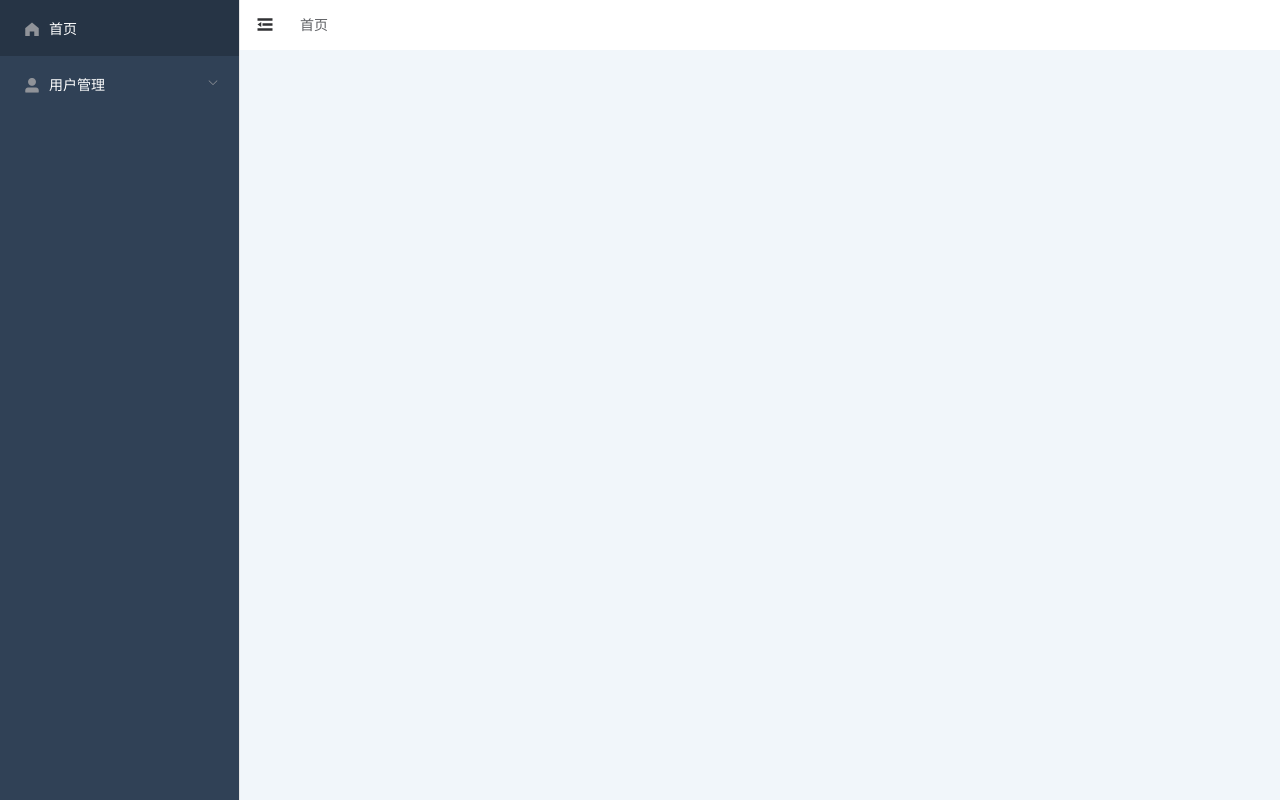
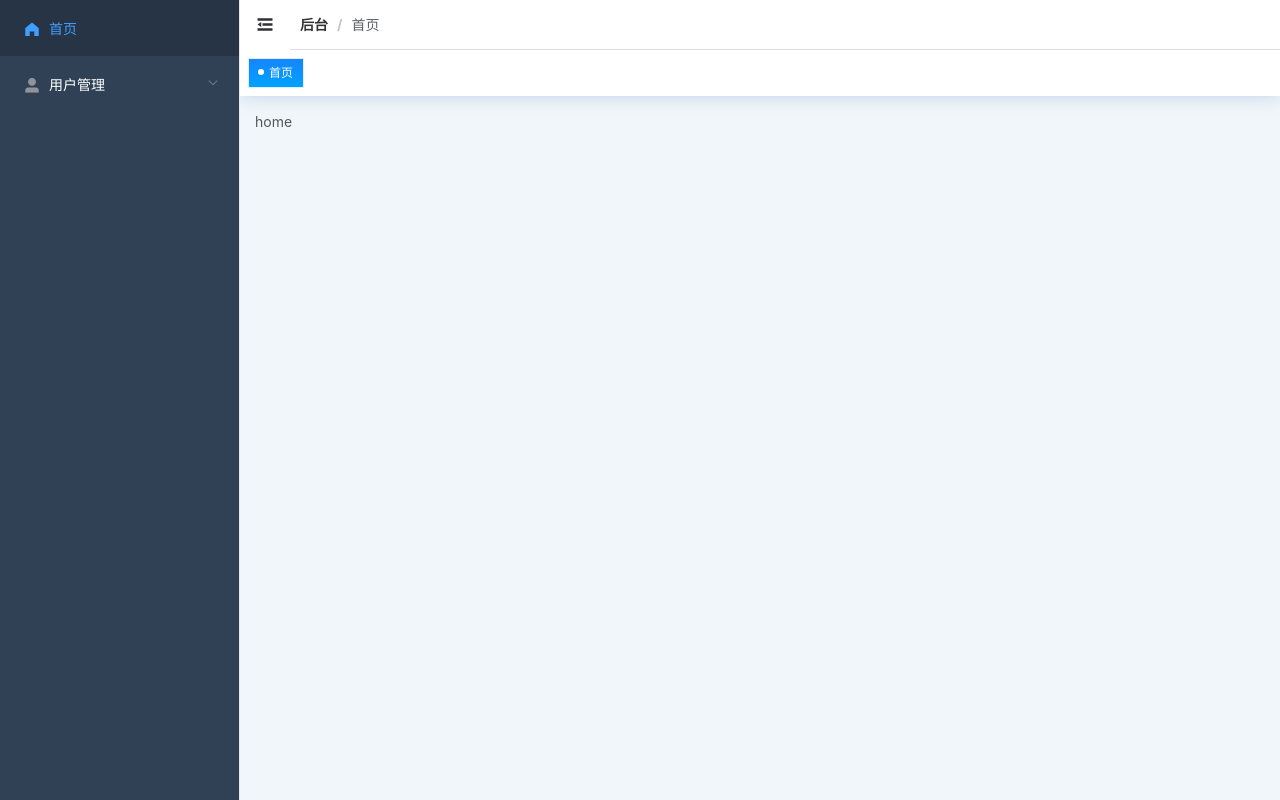
Before and after one commit to chandlerCao/vue-element-admin, a Vue app: page /admin/home in a window 1280 px wide. Built offline with nearby package versions, Linux system fonts and the light colour scheme.

Commit message:
增加页签功能

```diff
--- a/src/App.vue
+++ b/src/App.vue
@@ -1,46 +1,12 @@
 <template>
 	<div id="app">
-		<el-container>
-			<el-aside width="auto">
-				<nav-menu></nav-menu>
-			</el-aside>
-			<el-container>
-				<el-header style="height: 50px;">
-					<div class="nav-menu-fold" @click="collapseHandle">
-						<i v-if="isCollapse" class="el-icon-s-unfold"></i>
-						<i v-else class="el-icon-s-fold"></i>
-					</div>
-					<breadcrumb style="margin-left: 10px;"></breadcrumb>
-				</el-header>
-				<el-main>
-					<router-view></router-view>
-				</el-main>
-			</el-container>
-		</el-container>
+		<router-view></router-view>
 	</div>
 </template>
 
 <script>
-import eventBus from '@/utils/event-bus'
-import navMenu from '@/views/menu'
-import breadcrumb from '@/views/breadcrumb'
 export default {
-	name: 'app',
-	components: {
-		navMenu,
-		breadcrumb
-	},
-	data() {
-		return {
-			isCollapse: false
-		}
-	},
-	methods: {
-		collapseHandle() {
-			this.isCollapse = !this.isCollapse
-			eventBus.$emit('collapseHandle', this.isCollapse)
-		}
-	}
+	name: 'app'
 }
 </script>
 
@@ -50,36 +16,4 @@ export default {
 	height: 100%;
 	overflow: hidden;
 }
-
-.el-aside {
-	overflow: hidden;
-}
-
-.el-main {
-	background-color: #f1f6fa;
-}
-
-.el-header {
-	display: flex;
-	align-items: center;
-	padding-left: 0;
-	box-shadow: 2px 0 18px rgba(145, 171, 213, 0.5);
-}
-body > .el-container {
-	margin-bottom: 40px;
-}
-.nav-menu-fold {
-	width: 50px;
-	height: 50px;
-	text-align: center;
-	line-height: 50px;
-	font-size: 20px;
-	color: #303133;
-	cursor: pointer;
-	background-color: #fff;
-	transition: 0.3s;
-	&:hover {
-		background-color: #f2f6fc;
-	}
-}
 </style>
--- a/src/assets/less/public.css
+++ b/src/assets/less/public.css
@@ -41,3 +41,7 @@ td, th {
     padding: 0;
     text-align: left;
 }
+
+a {
+    text-decoration: none;
+}
--- a/src/components/HelloWorld.vue
+++ /dev/null
@@ -1,60 +0,0 @@
-<template>
-  <div class="hello">
-    <h1>{{ msg }}</h1>
-    <p>
-      For a guide and recipes on how to configure / customize this project,<br>
-      check out the
-      <a href="https://cli.vuejs.org" target="_blank" rel="noopener">vue-cli documentation</a>.
-    </p>
-    <h3>Installed CLI Plugins</h3>
-    <ul>
-      <li><a href="https://github.com/vuejs/vue-cli/tree/dev/packages/%40vue/cli-plugin-babel" target="_blank" rel="noopener">babel</a></li>
-      <li><a href="https://github.com/vuejs/vue-cli/tree/dev/packages/%40vue/cli-plugin-router" target="_blank" rel="noopener">router</a></li>
-      <li><a href="https://github.com/vuejs/vue-cli/tree/dev/packages/%40vue/cli-plugin-vuex" target="_blank" rel="noopener">vuex</a></li>
-      <li><a href="https://github.com/vuejs/vue-cli/tree/dev/packages/%40vue/cli-plugin-eslint" target="_blank" rel="noopener">eslint</a></li>
-    </ul>
-    <h3>Essential Links</h3>
-    <ul>
-      <li><a href="https://vuejs.org" target="_blank" rel="noopener">Core Docs</a></li>
-      <li><a href="https://forum.vuejs.org" target="_blank" rel="noopener">Forum</a></li>
-      <li><a href="https://chat.vuejs.org" target="_blank" rel="noopener">Community Chat</a></li>
-      <li><a href="https://twitter.com/vuejs" target="_blank" rel="noopener">Twitter</a></li>
-      <li><a href="https://news.vuejs.org" target="_blank" rel="noopener">News</a></li>
-    </ul>
-    <h3>Ecosystem</h3>
-    <ul>
-      <li><a href="https://router.vuejs.org" target="_blank" rel="noopener">vue-router</a></li>
-      <li><a href="https://vuex.vuejs.org" target="_blank" rel="noopener">vuex</a></li>
-      <li><a href="https://github.com/vuejs/vue-devtools#vue-devtools" target="_blank" rel="noopener">vue-devtools</a></li>
-      <li><a href="https://vue-loader.vuejs.org" target="_blank" rel="noopener">vue-loader</a></li>
-      <li><a href="https://github.com/vuejs/awesome-vue" target="_blank" rel="noopener">awesome-vue</a></li>
-    </ul>
-  </div>
-</template>
-
-<script>
-export default {
-  name: 'HelloWorld',
-  props: {
-    msg: String
-  }
-}
-</script>
-
-<!-- Add "scoped" attribute to limit CSS to this component only -->
-<style scoped lang="less">
-h3 {
-  margin: 40px 0 0;
-}
-ul {
-  list-style-type: none;
-  padding: 0;
-}
-li {
-  display: inline-block;
-  margin: 0 10px;
-}
-a {
-  color: #42b983;
-}
-</style>
--- a/src/main.js
+++ b/src/main.js
@@ -12,6 +12,29 @@ import api from './api'
 
 Vue.use(ElementUI);
 
+
+import upperFirst from 'lodash/upperFirst'
+import camelCase from 'lodash/camelCase'
+
+const requireComponent = require.context(
+  './components',
+  false,
+  /comp-(.+)\.vue$/
+)
+
+requireComponent.keys().forEach(fileName => {
+  const componentConfig = requireComponent(fileName)
+
+  const componentName = upperFirst(
+    camelCase(
+      fileName.split('/').pop().replace(/\.\w+$/, '')
+    )
+  )
+  Vue.component(
+    componentName, componentConfig.default || componentConfig
+  )
+})
+
 Vue.config.productionTip = false
 // 访问接口通用方法
 Vue.prototype.$req = request
--- a/src/router/index.js
+++ b/src/router/index.js
@@ -1,8 +1,7 @@
 import Vue from 'vue'
 import VueRouter from 'vue-router'
 
-import user from '@/views/user/user'
-import userList from '@/views/user/user-list'
+import admin from '@/views/admin'
 Vue.use(VueRouter)
 
 const VueRouterPush = VueRouter.prototype.push
@@ -12,20 +11,31 @@ VueRouter.prototype.push = function push(to) {
 
 const routes = [
     {
-        path: '/user',
-        redirect: '/user/userlist',
+        path: '/admin',
+        alias: '/',
+        redirect: '/admin/home',
+        name: '后台',
+        component: admin,
+        children: [{
+            path: 'home',
+            name: '首页',
+            component: () => import('@/views/home')
+        }, {
+            path: 'user',
+            redirect: 'user/userlist',
             name: '用户管理',
-        component: user,
+            component: () => import('@/views/user/user'),
             children: [
                 {
                     path: 'userlist',
                     name: '用户列表',
-                component: userList
+                    component: () => import('@/views/user/user-list')
                 },
                 {
                     path: 'userAdd',
                     name: '用户新增',
                     component: () => import('@/views/user/user-add')
+                }]
         }]
     }
 ]
--- /dev/null
+++ b/src/views/admin.vue
@@ -0,0 +1,83 @@
+<template>
+	<el-container>
+		<el-aside width="auto">
+			<nav-menu></nav-menu>
+		</el-aside>
+		<el-container>
+			<el-header style="height: 50px;">
+				<div class="nav-menu-fold" @click="collapseHandle">
+					<i v-if="isCollapse" class="el-icon-s-unfold"></i>
+					<i v-else class="el-icon-s-fold"></i>
+				</div>
+				<breadcrumb style="margin-left: 10px;"></breadcrumb>
+			</el-header>
+			<el-main>
+				<tabs></tabs>
+				<transition name="slide">
+					<router-view style="padding: 15px;"></router-view>
+				</transition>
+			</el-main>
+		</el-container>
+	</el-container>
+</template>
+
+<script>
+import eventBus from '@/utils/event-bus'
+import navMenu from '@/views/menu'
+import breadcrumb from '@/views/breadcrumb'
+import tabs from '@/views/tabs'
+export default {
+	name: 'app',
+	components: {
+		navMenu,
+		breadcrumb,
+		tabs
+	},
+	data() {
+		return {
+			isCollapse: false
+		}
+	},
+	methods: {
+		collapseHandle() {
+			this.isCollapse = !this.isCollapse
+			eventBus.$emit('collapseHandle', this.isCollapse)
+		}
+	}
+}
+</script>
+
+<style lang="less" scoped>
+.el-aside {
+	overflow: hidden;
+}
+
+.el-main {
+	padding: 0;
+	background-color: #f1f6fa;
+}
+
+.el-header {
+	display: flex;
+	align-items: center;
+	padding-left: 0;
+	border-bottom: 1px solid #dcdfe6;
+}
+body > .el-container {
+	margin-bottom: 40px;
+}
+.nav-menu-fold {
+	width: 50px;
+	height: 50px;
+	text-align: center;
+	line-height: 50px;
+	font-size: 20px;
+	color: #303133;
+	cursor: pointer;
+	background-color: #fff;
+	transition: 0.3s;
+	&:hover {
+		background-color: #f2f6fc;
+	}
+}
+</style>
--- a/src/views/breadcrumb.vue
+++ b/src/views/breadcrumb.vue
@@ -1,7 +1,6 @@
 <template>
 	<div id="breadcrumb-nav">
 		<el-breadcrumb separator="/">
-			<el-breadcrumb-item to="/home">首页</el-breadcrumb-item>
 			<el-breadcrumb-item v-for="item in breadcrumbList" :key="item.name" :to="item.path">{{item.name}}</el-breadcrumb-item>
 		</el-breadcrumb>
 	</div>
@@ -22,6 +21,4 @@ export default {
 </script>
 
 <style lang="less">
-#breadcrumb-nav {
-}
 </style>
--- /dev/null
+++ b/src/views/home.vue
@@ -0,0 +1,10 @@
+<template>
+	<div>home</div>
+</template>
+
+<script>
+export default {}
+</script>
+
+<style lang="less">
+</style>
--- a/src/views/menu.vue
+++ b/src/views/menu.vue
@@ -10,17 +10,17 @@
 			style="height: 100%"
 			:collapse="isCollapse"
 		>
-			<el-menu-item index="/home">
+			<el-menu-item index="/admin/home">
 				<i class="el-icon-s-home"></i>
 				<span slot="title">首页</span>
 			</el-menu-item>
-			<el-submenu index="/user/userlist">
+			<el-submenu index="/admin/user/userlist">
 				<template slot="title">
 					<i class="el-icon-user-solid"></i>
 					<span>用户管理</span>
 				</template>
-				<el-menu-item index="/user/userlist">用户列表</el-menu-item>
-				<el-menu-item index="/user/useradd">用户新增</el-menu-item>
+				<el-menu-item index="/admin/user/userlist">用户列表</el-menu-item>
+				<el-menu-item index="/admin/user/useradd">用户新增</el-menu-item>
 			</el-submenu>
 		</el-menu>
 	</div>
--- /dev/null
+++ b/src/views/tabs.vue
@@ -0,0 +1,119 @@
+<template>
+	<div class="tabs">
+		<div class="tabs-box">
+			<div
+				class="tabs-item"
+				v-for="(item, index) in tabsList"
+				:class="{'active': curRouterName === item.name}"
+				:key="item.name"
+				@click="$router.push(item.path)"
+			>
+				{{item.name}}
+				<div v-if="!item.hideCloseIcon" class="tabs-close" @click.stop="closeTabItemHandle(index)">
+					<i class="el-icon-close"></i>
+				</div>
+			</div>
+		</div>
+	</div>
+</template>
+
+<script>
+export default {
+	name: 'tabs',
+	data() {
+		return {
+			tabsList: [
+				{
+					path: '/admin/home',
+					name: '首页',
+					hideCloseIcon: true
+				}
+			]
+		}
+	},
+	computed: {
+		curRouterName() {
+			return this.$route.name
+		}
+	},
+	watch: {
+		$route: {
+			handler(route) {
+				if (!this.tabsList.some(item => item.name === route.name)) {
+					this.tabsList.push({
+						path: route.fullPath,
+						name: route.name
+					})
+				}
+			},
+			immediate: true
+		}
+	},
+	methods: {
+		closeTabItemHandle(index) {
+			this.tabsList.splice(index, 1)
+			this.$router.push(
+				this.tabsList[index]
+					? this.tabsList[index].path
+					: this.tabsList[index - 1].path
+			)
+		}
+	}
+}
+</script>
+
+<style lang="less">
+.tabs {
+	padding: 8px;
+	background-color: #fff;
+	box-shadow: 0 0 18px rgba(145, 171, 213, 0.5);
+}
+.tabs-box {
+	display: inline-flex;
+	.tabs-item {
+		position: relative;
+		padding: 5px 10px;
+		margin-right: 5px;
+		border: 1px solid #e6edf6;
+		background-color: #fff;
+		font-size: 12px;
+		color: #666;
+		cursor: pointer;
+		&:hover,
+		&.active {
+			background-image: linear-gradient(#1585fe, #00a2ff);
+			color: #fff;
+		}
+		.tabs-close {
+			display: none;
+			width: 14px;
+			height: 14px;
+			line-height: 14px;
+			text-align: center;
+			border-radius: 50%;
+			&:hover {
+				background-color: #fff;
+				color: #303133;
+			}
+		}
+		&:hover {
+			.tabs-close {
+				display: inline-block;
+			}
+		}
+		&.active {
+			padding-left: 20px;
+			&:before {
+				content: '';
+				position: absolute;
+				width: 6px;
+				height: 6px;
+				border-radius: 50%;
+				background-color: #fff;
+				left: 9px;
+				top: 10px;
+			}
+		}
+	}
+}
+</style>
```
Lines whose indentation alone changed are shown as unchanged.
